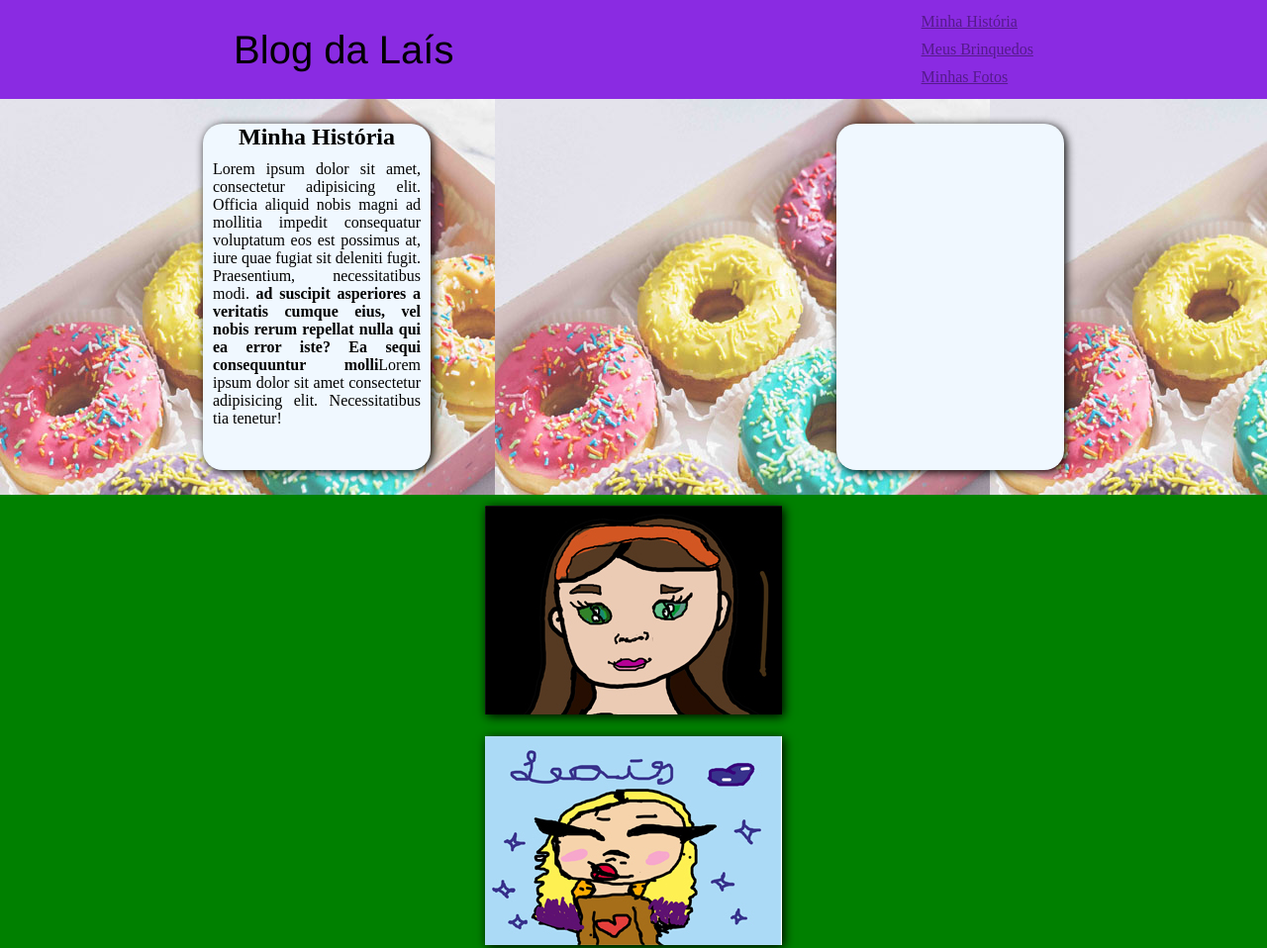
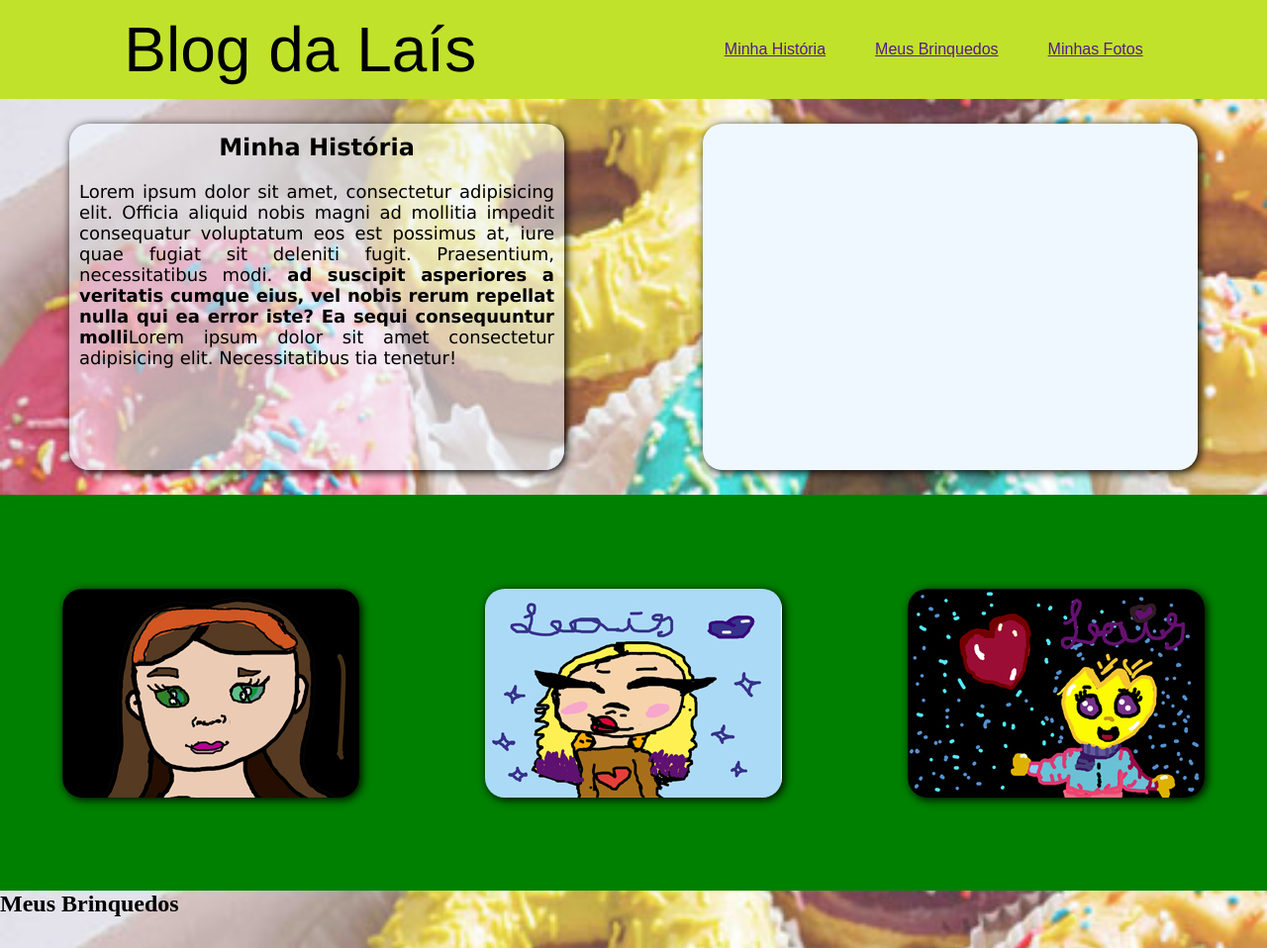
Before and after one commit to JefersonVicari/blogdalais, a plain HTML site: page index.html in a window 1280 px wide. Shown: the top 958 px of the page at 99% size. Drawn offline with Linux system fonts and the light colour scheme.

Commit message:
commit de media query

```diff
--- a/estilo/media-query.css
+++ /dev/null
@@ -1,4 +0,0 @@
-@charset "UTF-8";
-
-
-@media screen and(min-width: 768px){
--- /dev/null
+++ b/estilo/mediaquery.css
@@ -0,0 +1,54 @@
+@charset "UTF-8";
+
+
+@media screen and (min-width: 768px){
+
+    header{
+        height: 100px;
+        background-color: rgb(192, 226, 43);
+
+    }
+    .menu{
+        gap: 50px;
+        display: flex;
+        flex-direction: row;
+        justify-content: space-around;
+        align-items: center;
+
+    }
+    .cabecalho{
+        font-family:'Franklin Gothic Medium', 'Arial Narrow', Arial, sans-serif;
+        font-size: 4.0em;
+    }
+    .minhahistoria-caixa1{
+        box-shadow: 2px 2px 10px black;
+        background-color: rgba(240, 248, 255, 0.555);
+        border-radius: 20px;
+        height: 350px;
+        width: 500px;
+    }
+    .minhahistoria-caixa2{
+        box-shadow: 2px 2px 10px black;
+        background-color: aliceblue;
+        border-radius: 20px;
+        height: 350px;
+        width: 500px;
+    }
+    .minhahistoria-paragrafo{
+        font-family: 'Lucida Sans', 'Lucida Sans Regular', 'Lucida Grande', 'Lucida Sans Unicode', Geneva, Verdana, sans-serif;
+        text-align: justify;
+        padding: 10px;
+        font-size:large;
+    }
+
+    .meusdesenhos{
+        background-color: green;
+        height: 400px;
+        display: flex;
+        flex-direction: row;
+        justify-content: space-around;
+        align-items: center;
+    }
+
+
+}
--- a/estilo/style.css
+++ b/estilo/style.css
@@ -6,6 +6,7 @@
 }
 
 header{
+    font-family: Arial, Helvetica, sans-serif;
     height: 100px;
     background-color: blueviolet;
     display: flex;
@@ -25,6 +26,9 @@ header{
 .minhahistoria{
 background-image: url(../imagens/500x500.jpg);
 background-attachment:fixed;
+background-position: center;
+background-repeat: no-repeat;
+background-size: cover;
 height: 400px;
 display: flex;
 flex-direction: row;
@@ -33,7 +37,7 @@ align-items: center;
 }
 .minhahistoria-caixa1{
     box-shadow: 2px 2px 10px black;
-    background-color: aliceblue;
+    background-color: rgba(240, 248, 255, 0.555);
     border-radius: 20px;
     height: 350px;
     width: 230px;
@@ -46,11 +50,15 @@ align-items: center;
     width: 230px;
 }
 .minhahistoria-titulo{
+    padding: 10px;
+    font-family: 'Lucida Sans', 'Lucida Sans Regular', 'Lucida Grande', 'Lucida Sans Unicode', Geneva, Verdana, sans-serif;
     text-align: center;
 }
 .minhahistoria-paragrafo{
+    font-family: 'Lucida Sans', 'Lucida Sans Regular', 'Lucida Grande', 'Lucida Sans Unicode', Geneva, Verdana, sans-serif;
     text-align: justify;
     padding: 10px;
+    font-size: small;
 }
 .meusdesenhos{
     background-color: green;
@@ -62,16 +70,26 @@ align-items: center;
 }
 .desenho{
     box-shadow: 2px 2px 10px black;
+    border-radius: 20px;
 }
 .meusbrinquedos{
+    background-attachment: fixed;
+    background-position: center;
+background-repeat: no-repeat;
+background-size: cover;
     background-image: url(../imagens/500x500.jpg);
     height: 400px;
 }
 .minhasfotos{
+    background-attachment: fixed;
+    background-position: center;
+    background-repeat: no-repeat;
+    background-size: cover;
     background-image: url(../imagens/500x500.jpg);
     height: 400px;
 }
 footer{
+    text-align: center;
     background-color: black;
     color: white;
 }
--- a/index.html
+++ b/index.html
@@ -6,7 +6,7 @@
     <meta name="viewport" content="width=device-width, initial-scale=1.0">
     <title>Blog Laís</title>
     <link rel="stylesheet" href="estilo/style.css">
-    <link rel="stylesheet" href="estilo/media-query.css">
+    <link rel="stylesheet" href="estilo/mediaquery.css">
 </head>
 <body>
     <header>
@@ -68,7 +68,7 @@
         </section>
     </main>
 <footer>
-Blog criado por Jeferson Alexandre Vicari
+<i>Blog criado por Jeferson Alexandre Vicari</i>
 
 
 </footer>
```
